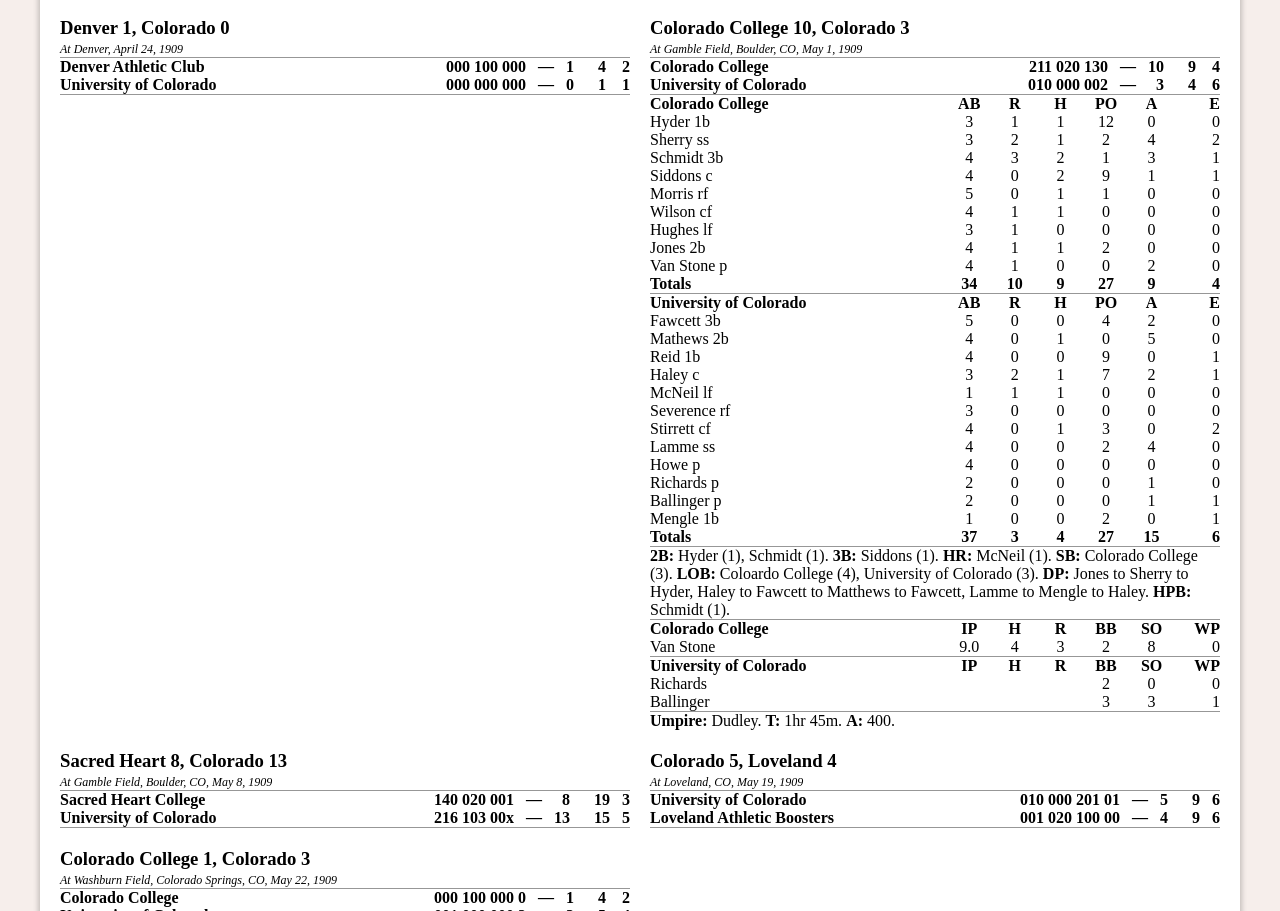
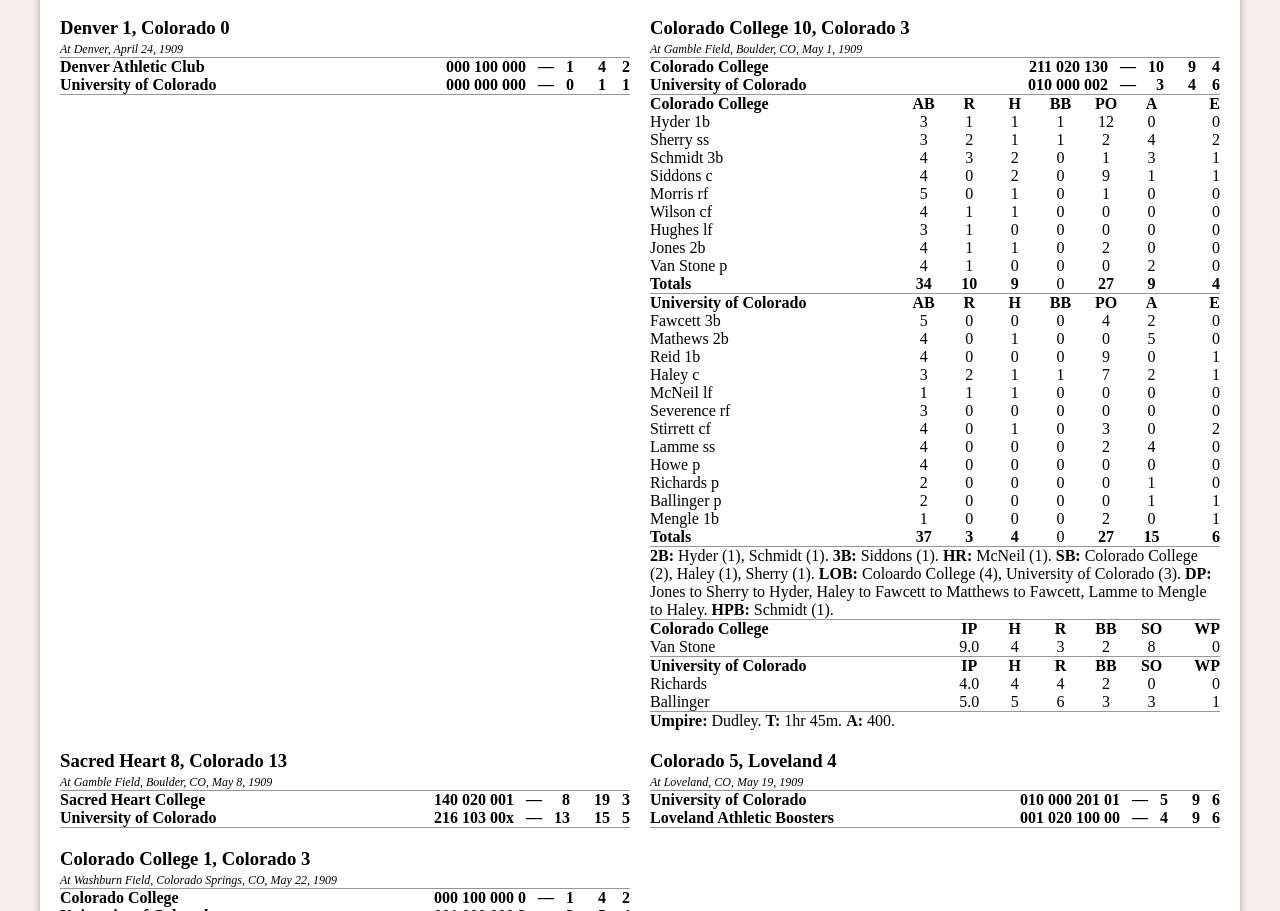
Before and after one commit to nathanshaver01/cubaseballarchive, a plain HTML site: page pages/years/1909.html in a window 1280 px wide. Shown: the part 2873-3784 px from the top of the page. Drawn offline with Linux system fonts and the light colour scheme; files whose address does not match are found by name.

Commit message:
cc 1909 final

```diff
--- a/pages/years/1909.html
+++ b/pages/years/1909.html
@@ -465,6 +465,7 @@
                 </div>
                 <div class="main-columnbox">
                   <!-- https://www.coloradohistoricnewspapers.org/?a=d&d=RMD19090502-01.2.195&srpos=14&e=-01-1909--06-1909--en-20--1--img-txIN%7CtxCO%7CtxTA-colorado+university+baseball+score-------0------ -->
+                  <!-- https://www.coloradohistoricnewspapers.org/?a=d&d=SAG19090506-01.2.14&srpos=18&e=-01-1909--06-1909--en-20--1--img-txIN%7CtxCO%7CtxTA-colorado+university+baseball+score-------0------ -->
                   <p class="box-title">Colorado College 10, Colorado 3</p>
                   <i>At Gamble Field, Boulder, CO, May 1, 1909</i><hr>
                   <table class="box-score">
@@ -483,6 +484,7 @@
                       <th class="bat-stat">AB</th>
                       <th class="bat-stat">R</th>
                       <th class="bat-stat">H</th>
+                      <th class="bat-stat">BB</th>
                       <th class="bat-stat">PO</th>
                       <th class="bat-stat">A</th>
                       <th class="last-stat">E</th>
@@ -490,6 +492,7 @@
                     <tr>
                       <td class="main-stat">Hyder 1b</td>
                       <td class="bat-stat">3</td>
+                      <td class="bat-stat">1</td>
                       <td class="bat-stat">1</td>
                       <td class="bat-stat">1</td>
                       <td class="bat-stat">12</td>
@@ -501,6 +504,7 @@
                       <td class="bat-stat">3</td>
                       <td class="bat-stat">2</td>
                       <td class="bat-stat">1</td>
+                      <td class="bat-stat">1</td>
                       <td class="bat-stat">2</td>
                       <td class="bat-stat">4</td>
                       <td class="last-stat">2</td>
@@ -510,6 +514,7 @@
                       <td class="bat-stat">4</td>
                       <td class="bat-stat">3</td>
                       <td class="bat-stat">2</td>
+                      <td class="bat-stat">0</td>
                       <td class="bat-stat">1</td>
                       <td class="bat-stat">3</td>
                       <td class="last-stat">1</td>
@@ -519,6 +524,7 @@
                       <td class="bat-stat">4</td>
                       <td class="bat-stat">0</td>
                       <td class="bat-stat">2</td>
+                      <td class="bat-stat">0</td>
                       <td class="bat-stat">9</td>
                       <td class="bat-stat">1</td>
                       <td class="last-stat">1</td>
@@ -528,6 +534,7 @@
                       <td class="bat-stat">5</td>
                       <td class="bat-stat">0</td>
                       <td class="bat-stat">1</td>
+                      <td class="bat-stat">0</td>
                       <td class="bat-stat">1</td>
                       <td class="bat-stat">0</td>
                       <td class="last-stat">0</td>
@@ -539,12 +546,14 @@
                       <td class="bat-stat">1</td>
                       <td class="bat-stat">0</td>
                       <td class="bat-stat">0</td>
+                      <td class="bat-stat">0</td>
                       <td class="last-stat">0</td>
                     </tr>
                     <tr>
                       <td class="main-stat">Hughes lf</td>
                       <td class="bat-stat">3</td>
                       <td class="bat-stat">1</td>
+                      <td class="bat-stat">0</td>
                       <td class="bat-stat">0</td>
                       <td class="bat-stat">0</td>
                       <td class="bat-stat">0</td>
@@ -555,6 +564,7 @@
                       <td class="bat-stat">4</td>
                       <td class="bat-stat">1</td>
                       <td class="bat-stat">1</td>
+                      <td class="bat-stat">0</td>
                       <td class="bat-stat">2</td>
                       <td class="bat-stat">0</td>
                       <td class="last-stat">0</td>
@@ -565,6 +575,7 @@
                       <td class="bat-stat">1</td>
                       <td class="bat-stat">0</td>
                       <td class="bat-stat">0</td>
+                      <td class="bat-stat">0</td>
                       <td class="bat-stat">2</td>
                       <td class="last-stat">0</td>
                     </tr>
@@ -573,6 +584,7 @@
                       <th class="bat-stat">34</th>
                       <th class="bat-stat">10</th>
                       <th class="bat-stat">9</th>
+                      <td class="bat-stat">0</td>
                       <th class="bat-stat">27</th>
                       <th class="bat-stat">9</th>
                       <th class="last-stat">4</th>
@@ -584,6 +596,7 @@
                       <th class="bat-stat">AB</th>
                       <th class="bat-stat">R</th>
                       <th class="bat-stat">H</th>
+                      <th class="bat-stat">BB</th>
                       <th class="bat-stat">PO</th>
                       <th class="bat-stat">A</th>
                       <th class="last-stat">E</th>
@@ -591,6 +604,7 @@
                     <tr>
                       <td class="main-stat">Fawcett 3b</td>
                       <td class="bat-stat">5</td>
+                      <td class="bat-stat">0</td>
                       <td class="bat-stat">0</td>
                       <td class="bat-stat">0</td>
                       <td class="bat-stat">4</td>
@@ -603,12 +617,14 @@
                       <td class="bat-stat">0</td>
                       <td class="bat-stat">1</td>
                       <td class="bat-stat">0</td>
+                      <td class="bat-stat">0</td>
                       <td class="bat-stat">5</td>
                       <td class="last-stat">0</td>
                     </tr>
                     <tr>
                       <td class="main-stat">Reid 1b</td>
                       <td class="bat-stat">4</td>
+                      <td class="bat-stat">0</td>
                       <td class="bat-stat">0</td>
                       <td class="bat-stat">0</td>
                       <td class="bat-stat">9</td>
@@ -619,6 +635,7 @@
                       <td class="main-stat">Haley c</td>
                       <td class="bat-stat">3</td>
                       <td class="bat-stat">2</td>
+                      <td class="bat-stat">1</td>
                       <td class="bat-stat">1</td>
                       <td class="bat-stat">7</td>
                       <td class="bat-stat">2</td>
@@ -631,11 +648,13 @@
                       <td class="bat-stat">1</td>
                       <td class="bat-stat">0</td>
                       <td class="bat-stat">0</td>
+                      <td class="bat-stat">0</td>
                       <td class="last-stat">0</td>
                     </tr>
                     <tr>
                       <td class="main-stat">Severence rf</td>
                       <td class="bat-stat">3</td>
+                      <td class="bat-stat">0</td>
                       <td class="bat-stat">0</td>
                       <td class="bat-stat">0</td>
                       <td class="bat-stat">0</td>
@@ -647,6 +666,7 @@
                       <td class="bat-stat">4</td>
                       <td class="bat-stat">0</td>
                       <td class="bat-stat">1</td>
+                      <td class="bat-stat">0</td>
                       <td class="bat-stat">3</td>
                       <td class="bat-stat">0</td>
                       <td class="last-stat">2</td>
@@ -654,6 +674,7 @@
                     <tr>
                       <td class="main-stat">Lamme ss</td>
                       <td class="bat-stat">4</td>
+                      <td class="bat-stat">0</td>
                       <td class="bat-stat">0</td>
                       <td class="bat-stat">0</td>
                       <td class="bat-stat">2</td>
@@ -667,11 +688,13 @@
                       <td class="bat-stat">0</td>
                       <td class="bat-stat">0</td>
                       <td class="bat-stat">0</td>
+                      <td class="bat-stat">0</td>
                       <td class="last-stat">0</td>
                     </tr>
                     <tr>
                       <td class="main-stat">Richards p</td>
                       <td class="bat-stat">2</td>
+                      <td class="bat-stat">0</td>
                       <td class="bat-stat">0</td>
                       <td class="bat-stat">0</td>
                       <td class="bat-stat">0</td>
@@ -684,12 +707,14 @@
                       <td class="bat-stat">0</td>
                       <td class="bat-stat">0</td>
                       <td class="bat-stat">0</td>
+                      <td class="bat-stat">0</td>
                       <td class="bat-stat">1</td>
                       <td class="last-stat">1</td>
                     </tr>
                     <tr>
                       <td class="main-stat">Mengle 1b</td>
                       <td class="bat-stat">1</td>
+                      <td class="bat-stat">0</td>
                       <td class="bat-stat">0</td>
                       <td class="bat-stat">0</td>
                       <td class="bat-stat">2</td>
@@ -701,6 +726,7 @@
                       <th class="bat-stat">37</th>
                       <th class="bat-stat">3</th>
                       <th class="bat-stat">4</th>
+                      <td class="bat-stat">0</td>
                       <th class="bat-stat">27</th>
                       <th class="bat-stat">15</th>
                       <th class="last-stat">6</th>
@@ -708,7 +734,7 @@
                   </table><hr><p> <b>2B:</b> Hyder (1), Schmidt (1).
                       <b>3B:</b> Siddons (1).
                       <b>HR:</b> McNeil (1).
-                      <b>SB:</b> Colorado College (3).
+                      <b>SB:</b> Colorado College (2), Haley (1), Sherry (1).
                       <b>LOB:</b> Coloardo College (4), University of Colorado (3).
                       <b>DP:</b> Jones to Sherry to Hyder, Haley to Fawcett to Matthews to Fawcett, Lamme to Mengle to Haley.
                       <b>HPB:</b> Schmidt (1).
@@ -745,18 +771,18 @@
                     </tr>
                     <tr>
                       <td class="main-stat">Richards</td>
-                      <td class="bat-stat"></td>
-                      <td class="bat-stat"></td>
-                      <td class="bat-stat"></td>
+                      <td class="bat-stat">4.0</td>
+                      <td class="bat-stat">4</td>
+                      <td class="bat-stat">4</td>
                       <td class="bat-stat">2</td>
                       <td class="bat-stat">0</td>
                       <td class="last-stat">0</td>
                     </tr>
                     <tr>
                       <td class="main-stat">Ballinger</td>
-                      <td class="bat-stat"></td>
-                      <td class="bat-stat"></td>
-                      <td class="bat-stat"></td>
+                      <td class="bat-stat">5.0</td>
+                      <td class="bat-stat">5</td>
+                      <td class="bat-stat">6</td>
                       <td class="bat-stat">3</td>
                       <td class="bat-stat">3</td>
                       <td class="last-stat">1</td>
```
